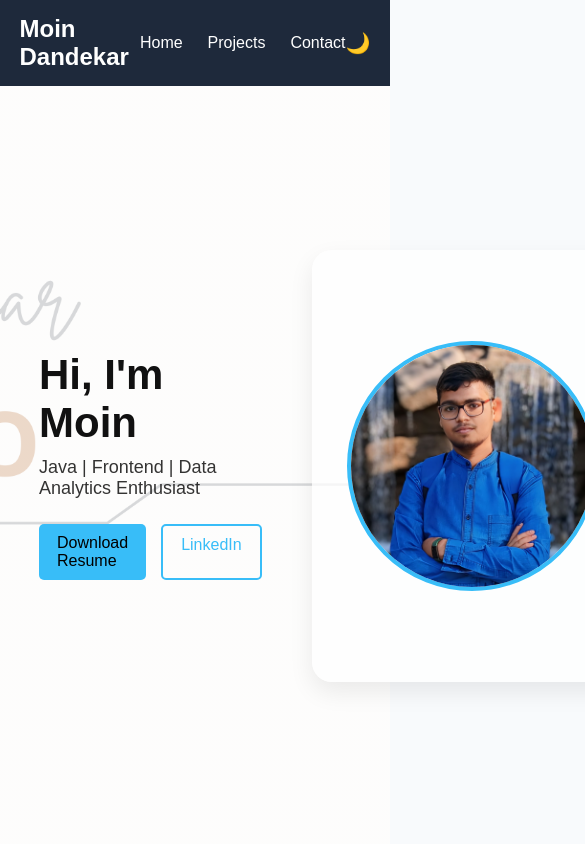
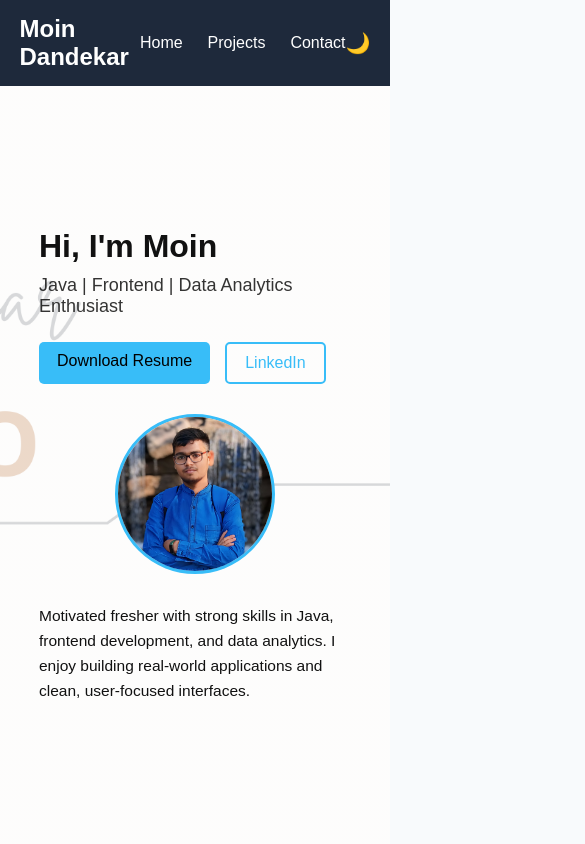
Before and after one commit to dandekarmoin/moin_dandekar, a plain HTML site: page public/index.html in a window 390 px wide. Shown: the top 844 px of the page, 585 px wide, since content can reach past the window. Drawn offline with Linux system fonts and the light colour scheme.

Commit message:
Move about text below intro for better mobile flow; responsive CSS

```diff
--- a/public/style.css
+++ b/public/style.css
@@ -74,6 +74,12 @@ body.dark .hero {
   align-items: center;
 }
 
+/* Place about-text in right column below hero-right on larger screens */
+.about-text {
+  grid-column: 2;
+  grid-row: 2;
+}
+
 .hero-left h2 {
   font-size: 42px;
 }
@@ -124,6 +130,38 @@ body.dark .hero-right {
   border-radius: 50%;
   object-fit: cover;
   border: 4px solid #38bdf8;
+}
+
+/* Responsive: stack hero layout for small screens — intro, about, then profile image */
+@media (max-width: 768px) {
+  .hero-container {
+    grid-template-columns: 1fr;
+    gap: 20px;
+    padding: 0;
+  }
+
+  .hero-left h2 {
+    font-size: 32px;
+  }
+
+  .hero-right {
+    justify-content: center;
+    padding: 10px;
+    background: transparent;
+    box-shadow: none;
+  }
+
+  .hero-right img {
+    width: 160px;
+    height: 160px;
+    border-width: 3px;
+  }
+
+  .about-text {
+    grid-column: auto;
+    grid-row: auto;
+    max-width: none;
+  }
 }
 
 .about-text h3 {
```
Also changed, not shown: public/index.html (+2 -1 lines).
